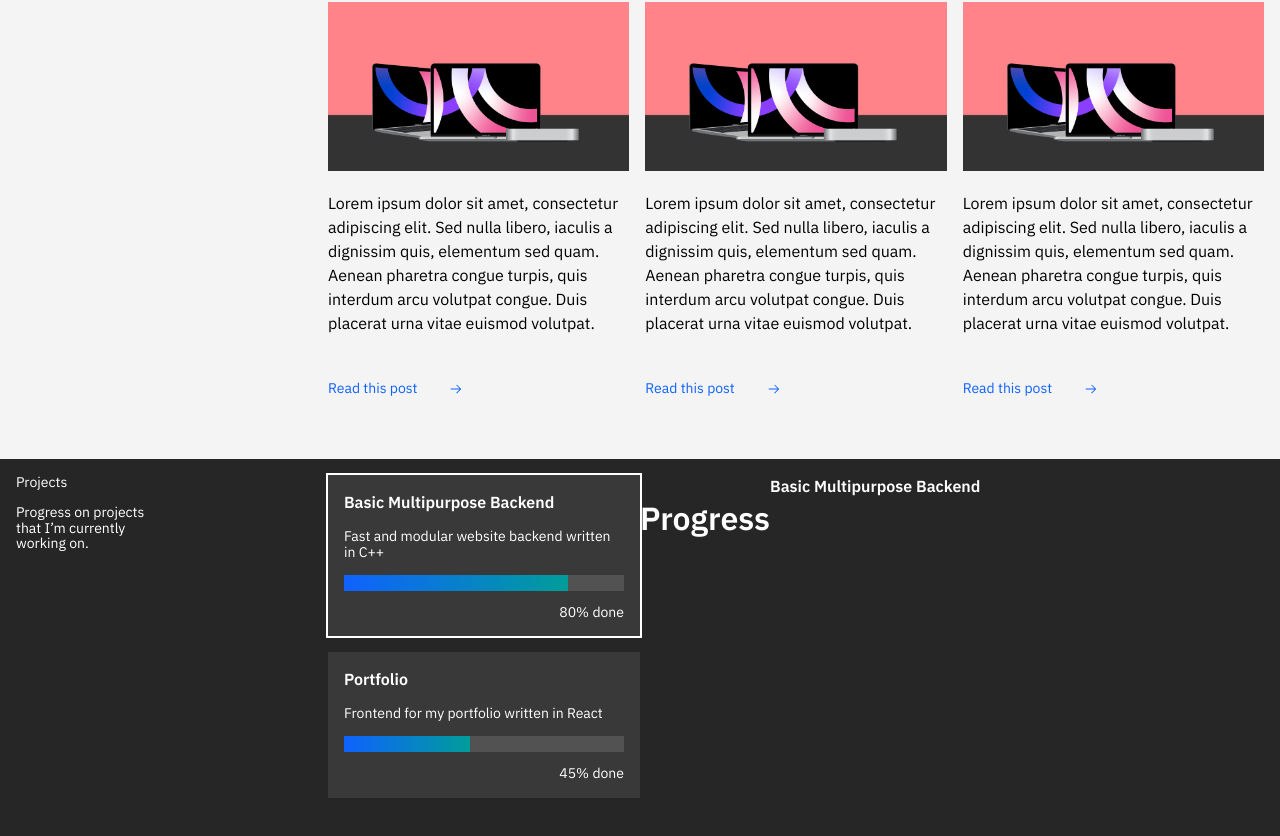
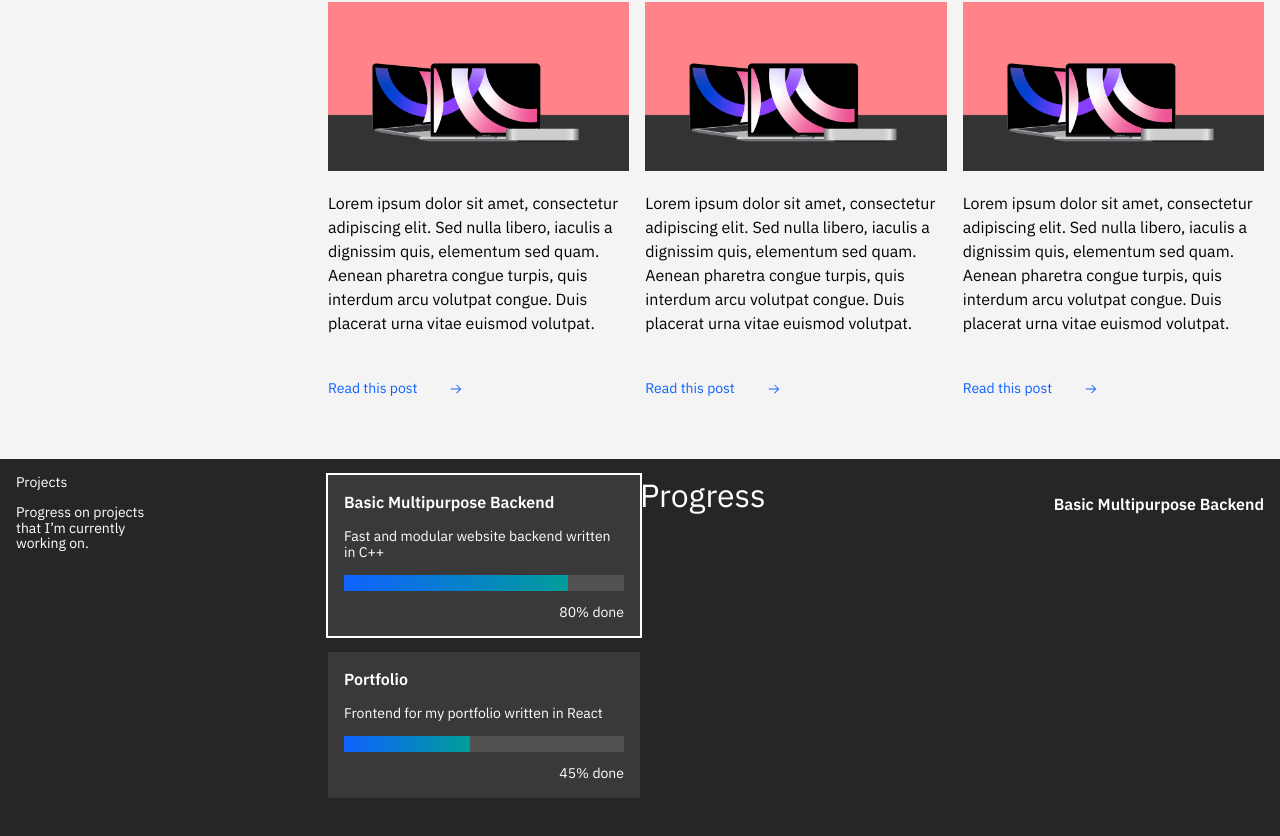
Before and after one commit to eXotech-code/portfolio, a React (Create React App) app: page / in a window 1280 px wide. Shown: the part 893-1729 px from the top of the page. Built offline with nearby package versions, Linux system fonts and the light colour scheme.

Commit message:
Styling on titles

```diff
--- a/src/Projects.js
+++ b/src/Projects.js
@@ -7,7 +7,7 @@ class Kanban extends React.Component {
 			<div className="projects-kanban">
 				<div className="projects-kanban-header">
 					<h1 className="projects-kanban-title">Progress</h1>
-					<h3 className="project-name">
+					<h3 className="projects-kanban-project-name">
 						{this.props.selectedProject !== undefined
 							? this.props.projects[this.props.selectedProject]
 									.name
--- a/src/Projects.scss
+++ b/src/Projects.scss
@@ -57,4 +57,16 @@
 
 .projects-kanban-header {
 	display: flex;
+	justify-content: space-between;
 }
+
+.projects-kanban-title {
+	@include heading-05;
+	margin: 0;
+}
+
+.projects-kanban-project-name {
+	@include heading-02;
+	align-self: flex-end;
+	margin: 0;
+}
```
